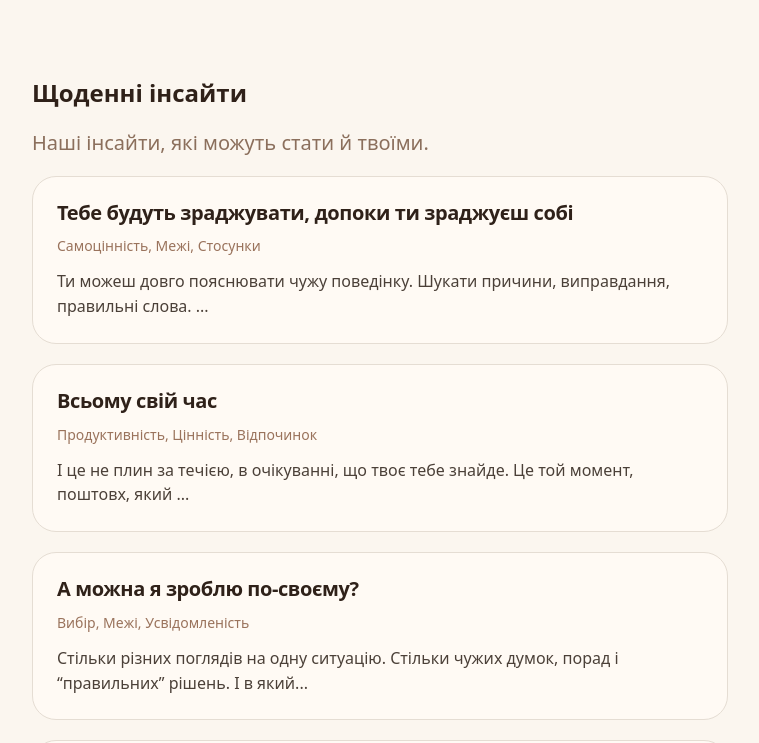
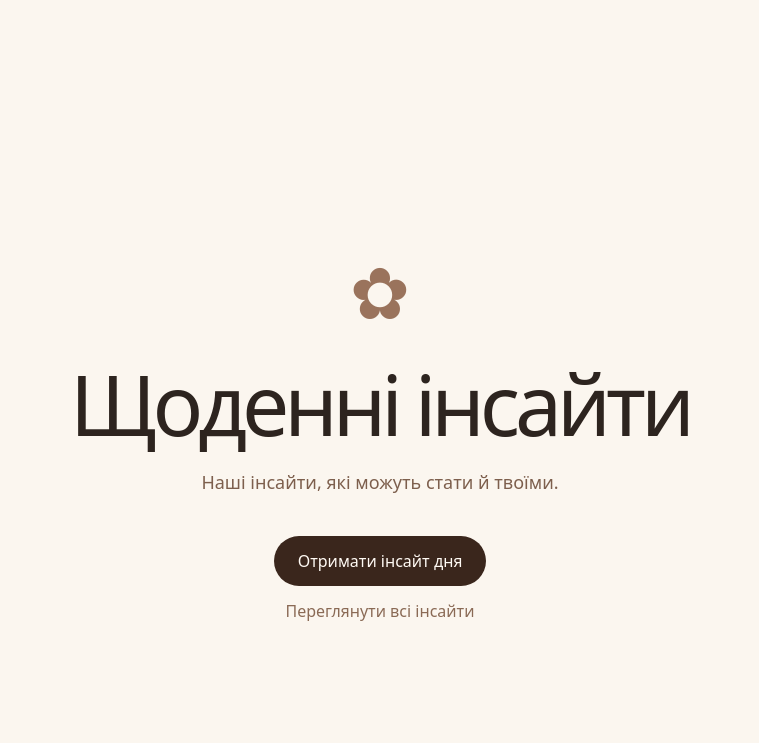
Before and after one commit to TetianaShch/daily-insights, a React (Vite) app: page / in a window 1280 px wide. Shown: the top 743 px of the page, without its empty margins (260-1019 px from the left). Built offline with nearby package versions, Linux system fonts and the light colour scheme.

Commit message:
add welcome page and archive navigation

```diff
--- a/src/App.tsx
+++ b/src/App.tsx
@@ -1,15 +1,20 @@
 import "./App.css";
 import { Routes, Route } from "react-router-dom";
 
+import WelcomePage from "./pages/WelcomePage/WelcomePage";
 import InsightCatalog from "./components/InsightCatalog/InsightCatalog";
+import InsightPage from "./pages/InsightPage/InsightPage";
 import { insights } from "./data/insights";
-import InsightPage from "./pages/InsightPage/InsightPage";
 
 function App() {
   return (
     <main className="app">
       <Routes>
-        <Route path="/" element={<InsightCatalog insights={insights} />} />
+        <Route path="/" element={<WelcomePage />} />
+        <Route
+          path="/insights"
+          element={<InsightCatalog insights={insights} />}
+        />
         <Route path="/insight/:id" element={<InsightPage />} />
       </Routes>
     </main>
--- a/src/pages/InsightPage/InsightPage.tsx
+++ b/src/pages/InsightPage/InsightPage.tsx
@@ -4,7 +4,8 @@ import styles from "./InsightPage.module.css";
 
 function InsightPage() {
   const { id } = useParams();
-  const insight = insights.find((insight) => insight.id === id);
+  const insightId = id === "today" ? "1" : id;
+  const insight = insights.find((insight) => insight.id === insightId);
 
   if (!insight) {
     return (
--- /dev/null
+++ b/src/pages/WelcomePage/WelcomePage.module.css
@@ -0,0 +1,56 @@
+.page {
+  min-height: 100vh;
+  display: flex;
+  flex-direction: column;
+  align-items: center;
+  justify-content: center;
+  padding: 40px 20px;
+  text-align: center;
+}
+
+.flower {
+  margin-bottom: 24px;
+  color: #9a735c;
+  font-size: 72px;
+}
+
+.title {
+  margin: 0;
+  color: #2d241f;
+  font-size: clamp(48px, 8vw, 84px);
+  line-height: 0.95;
+  letter-spacing: -0.06em;
+  font-weight: 500;
+}
+
+.subtitle {
+  max-width: 420px;
+  margin: 24px 0 0;
+  color: #7d5f4d;
+  font-size: 18px;
+  line-height: 1.6;
+}
+
+.actions {
+  display: flex;
+  flex-direction: column;
+  gap: 14px;
+  margin-top: 40px;
+}
+
+.primaryLink,
+.secondaryLink {
+  border-radius: 999px;
+  text-decoration: none;
+  font-size: 16px;
+}
+
+.primaryLink {
+  padding: 14px 24px;
+  background: #3a261c;
+  color: #fffaf4;
+}
+
+.secondaryLink {
+  color: #8a6a55;
+}
--- /dev/null
+++ b/src/pages/WelcomePage/WelcomePage.tsx
@@ -0,0 +1,28 @@
+import { Link } from "react-router-dom";
+import styles from "./WelcomePage.module.css";
+
+function WelcomePage() {
+  return (
+    <section className={styles.page}>
+      <div className={styles.flower}>✿</div>
+
+      <h1 className={styles.title}>Щоденні інсайти</h1>
+
+      <p className={styles.subtitle}>
+        Наші інсайти, які можуть стати й твоїми.
+      </p>
+
+      <div className={styles.actions}>
+        <Link className={styles.primaryLink} to="/insight/today">
+          Отримати інсайт дня
+        </Link>
+
+        <Link className={styles.secondaryLink} to="/insights">
+          Переглянути всі інсайти
+        </Link>
+      </div>
+    </section>
+  );
+}
+
+export default WelcomePage;
```
Also changed, not shown: src/data/insights.ts (+2 -14 lines).
